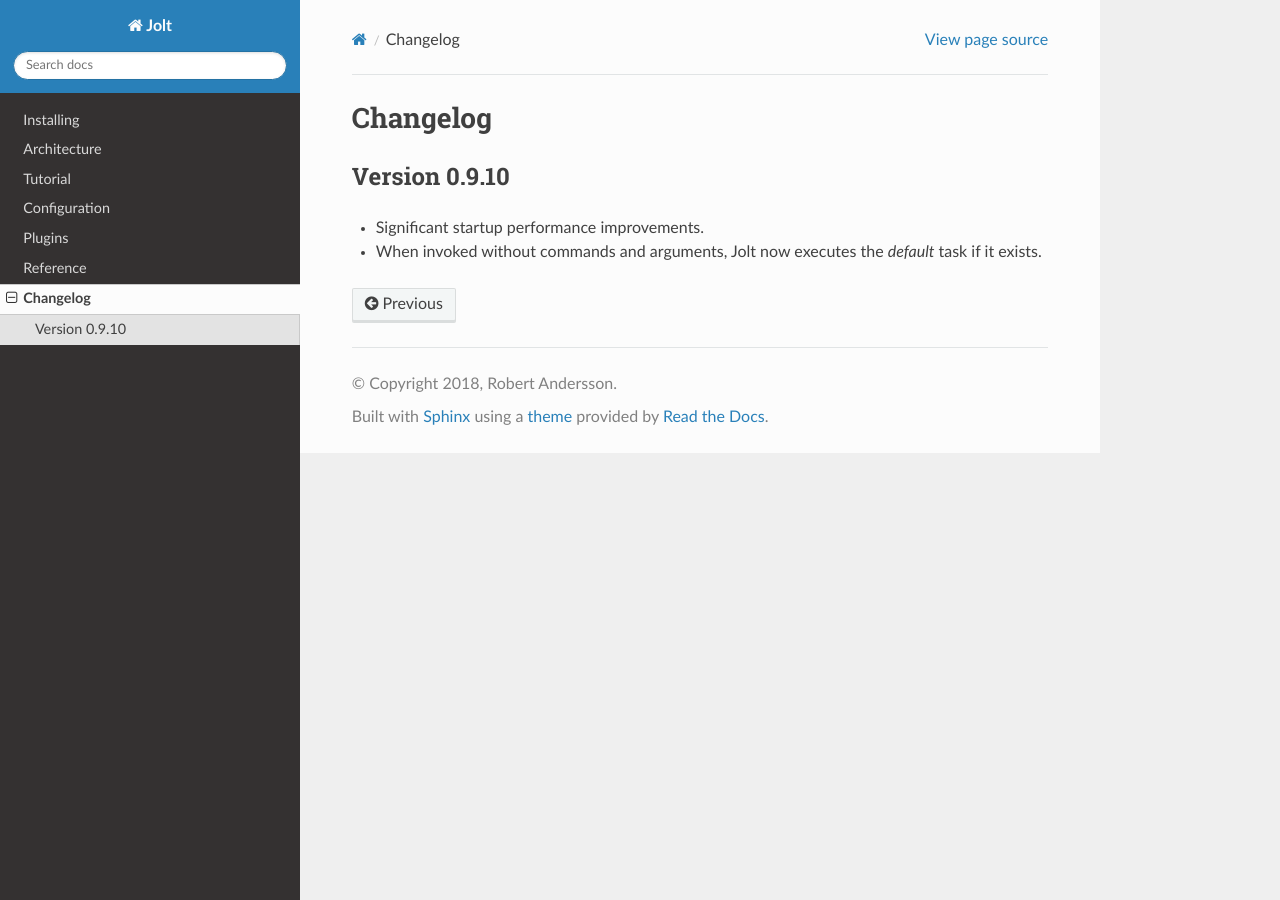
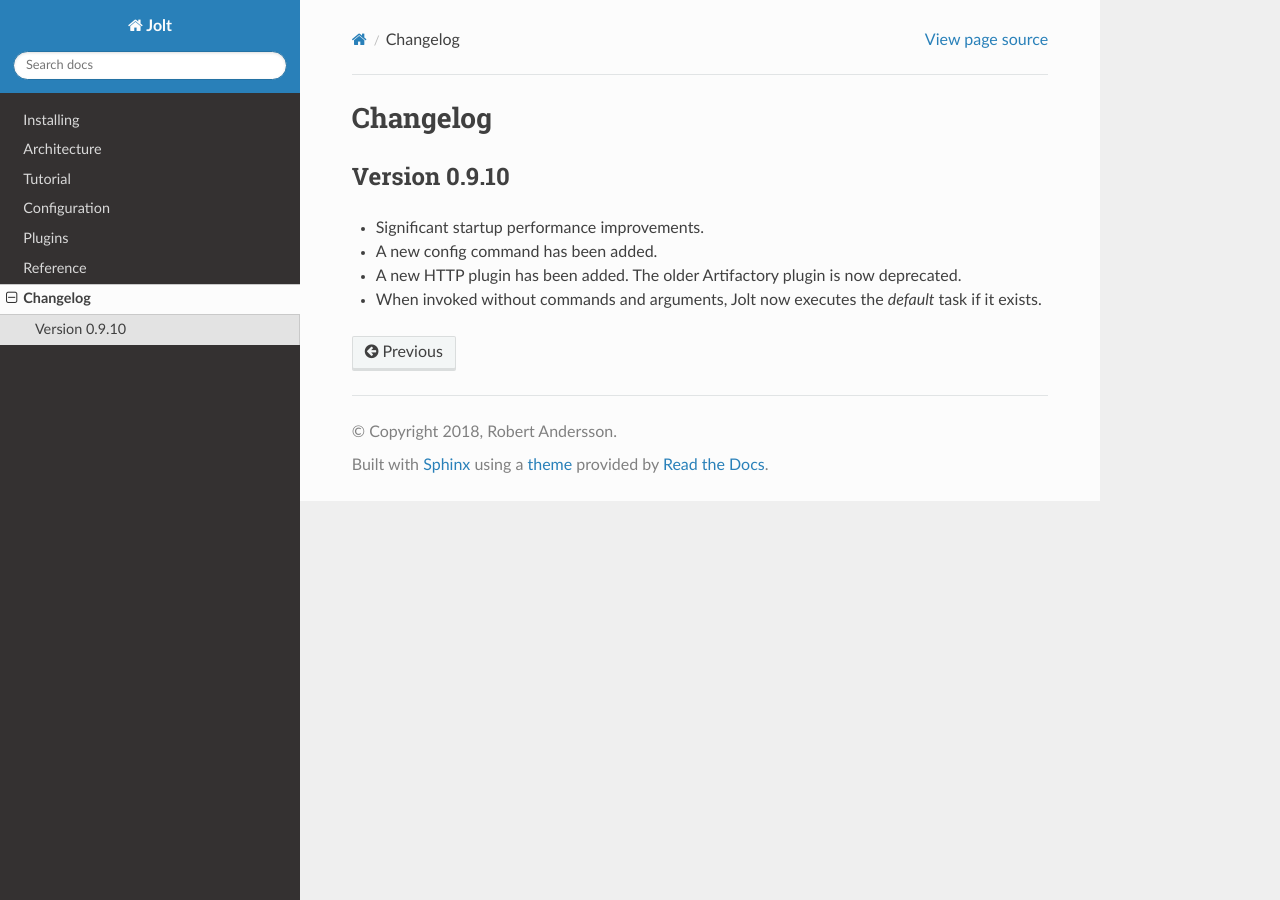
Before and after one commit to srand/jolt, a Sphinx documentation site: the page built from docs/changelog.rst, in a window 1280 px wide. Built offline with Sphinx 7.4.7 and the Read the Docs theme 2.0.0, drawn with Linux system fonts in a browser that asks for light colours.

Commit message:
changelog: updated
Signed-off-by: Robert Andersson <rbrt.andersson@outlook.com>

```diff
--- a/docs/changelog.rst
+++ b/docs/changelog.rst
@@ -6,4 +6,6 @@ Version 0.9.10
 --------------
 
 - Significant startup performance improvements.
+- A new config command has been added.
+- A new HTTP plugin has been added. The older Artifactory plugin is now deprecated.
 - When invoked without commands and arguments, Jolt now executes the `default` task if it exists.
```
